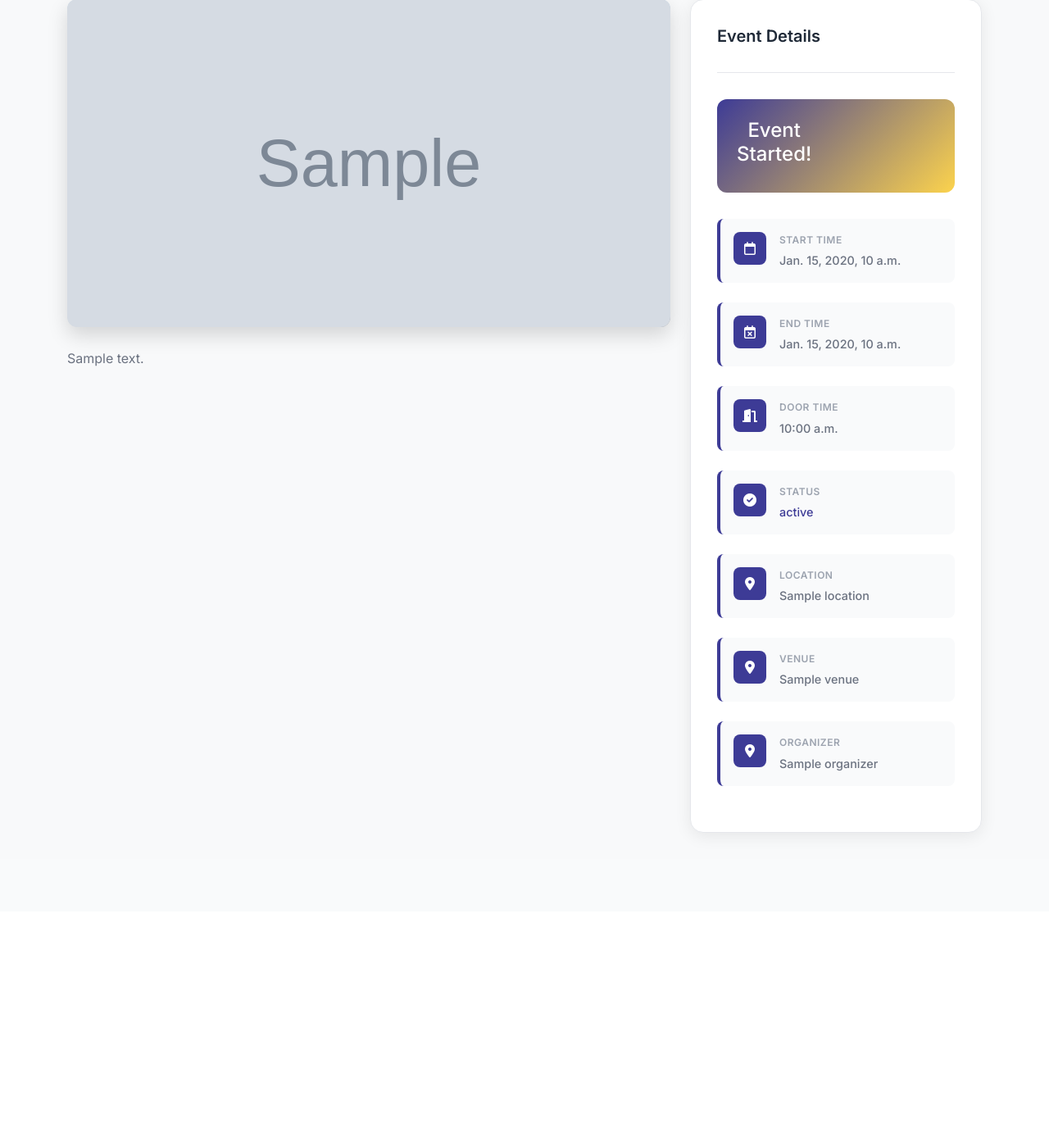
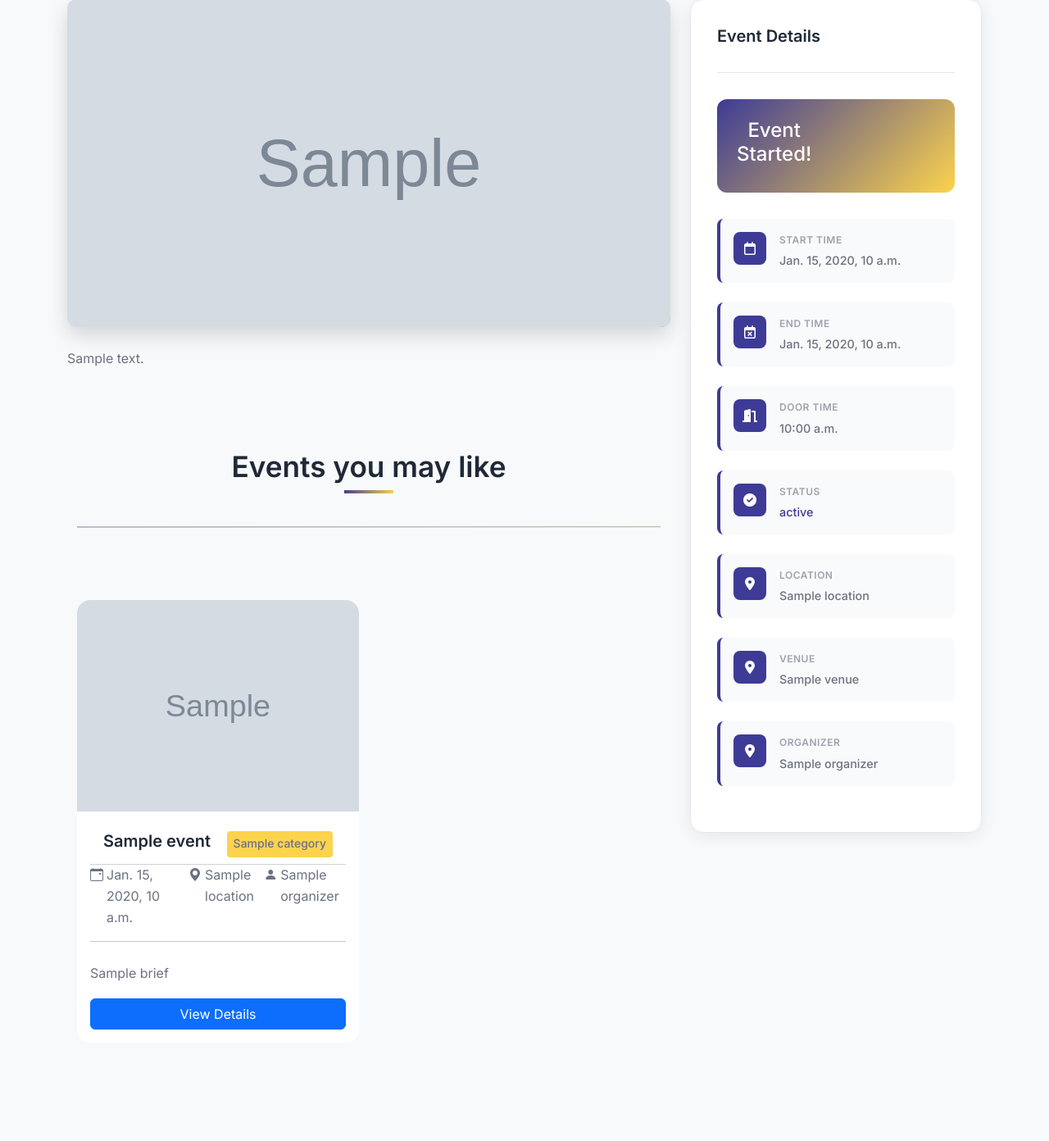
Before and after one commit to NgobeseA/ems_project, a Django app: template templates/event_details.html in a window 1280 px wide. Shown: the part 529-1921 px from the top of the page at 82% size. Before the commit the page ends 1554 px from the top, so only its background shows below. Run offline with Django 3.2, Linux system fonts and the light colour scheme; the template is opened without the code that fills it: most values are stand-ins (such as "Sample title", 1, 10 or a date in 2020); grey boxes marked "Sample" are stand-in pictures.

Commit message:
added recommended events when viewing an event

```diff
--- a/static/style.css
+++ b/static/style.css
@@ -50,6 +50,28 @@ body {
 .nav-link:hover {
     color: var(--primary-gold) !important;
 }
+
+.user-circle {
+  width: 40px;
+  height: 40px;
+  background-color: var(--primary-gold);
+  border-radius: 50%;
+  color: white;
+  font-weight: bold;
+  text-align: center;
+  line-height: 40px;
+  font-size: 20px;
+  margin: 0 auto;
+}
+
+.username-text {
+  display: block;
+  text-align: center;
+  margin-top: 4px;
+  font-size: 12px;
+  color: #333;
+}
+
 
 /* Main Content */
 .main-content {
--- a/templates/event_details.html
+++ b/templates/event_details.html
@@ -9,7 +9,7 @@
     <div class="row">
       <!-- Left Column - Event Image and Description -->
       <div class="col-lg-8">
-          <div class="fade-in">
+          <div class="fade-in mb-5">
               <!-- Event Image -->
               <img src="{{ event.image.url }}" alt="{{ event.title }}" class="event-image">
 
@@ -18,6 +18,74 @@
                   {{ event.description|safe }}
               </div>
           </div>
+
+          <section id="upcoming-events">
+  <div class="container">
+    <div class="py-5 text-center">
+      <h1 class="category-title" >Events you may like</h1>
+      <hr class="section-divider">
+    </div>
+    <!-- filter form in events -->
+    <div>
+      <form action="" method="post"></form>
+    </div>
+    <!-- filter end form -->
+
+    <!-- list of events -->
+    <div class="row">
+      {% for event in events %}
+      <div class="col-md-6 mb-4">
+        <div class="card h-100 fade-in my-card">
+          {% if event.image %}
+          <img
+            src="{{ event.image.url }}"
+            class="card-img-top"
+            alt="{{ event.title }}"
+          />
+          {% endif %}
+          <div class="card-body">
+            <div class="d-flex justify-content-between card-header">
+              <h5 class="card-title my-card-title">{{ event.title }}</h5>
+              <span>{{event.category}}</span>
+            </div>
+            <div class="d-flex justify-content-between">
+              <div class="d-flex gap-1 ">
+                <i class="bi bi-calendar-event" style="color:#6B7280;" 13 ></i>
+                <p class="card-text" style="color:#6B7280;">{{ event.date }}</p>
+              </div>
+              <div class="d-flex gap-1">
+                <i class="bi bi-geo-alt-fill" style="color:#6B7280;"></i>
+                <p class="card-text" style="color:#6B7280;">
+                   {{ event.location }}
+                </p>
+              </div>
+              <div class="d-flex gap-1">
+                <i class="bi bi-person-fill" style="color:#6B7280;"></i>
+                <p class="card-text" style="color:#6B7280;">
+                   {{ event.organizer }}
+                </p>
+              </div>
+            </div>
+            <hr>
+            <p class="event-description"> {{ event.brief }}</p>
+
+
+            <div class="d-grid gap-2">
+              <a href="{% url 'view_event' event.pk %}" class="btn btn-primary"
+              >View Details</a
+            >
+            </div>
+          </div>
+        </div>
+      </div>
+      {% empty %}
+      <p class="text-muted">No events found.</p>
+      {% endfor %}
+    </div>
+    <!-- end list of events -->
+  </div>
+</section>
+
       </div>
 
       <!-- Right Column - Event Details -->
--- a/templates/partials/navbar.html
+++ b/templates/partials/navbar.html
@@ -1,15 +1,23 @@
-<nav class="navbar navbar-expand-lg " id="navbar">
+<nav class="navbar navbar-expand-lg" id="navbar">
   <div class="container-fluid">
-    <a class="navbar-brand" href="{% url 'home' %}">
-      ABT Telecoms
-    </a>
-    <button class="navbar-toggler" type="button" data-bs-toggle="collapse" data-bs-target="#navbarSupportedContent" aria-controls="navbarSupportedContent" aria-expanded="false" aria-label="Toggle navigation">
+    <a class="navbar-brand" href="{% url 'home' %}"> ABT Telecoms </a>
+    <button
+      class="navbar-toggler"
+      type="button"
+      data-bs-toggle="collapse"
+      data-bs-target="#navbarSupportedContent"
+      aria-controls="navbarSupportedContent"
+      aria-expanded="false"
+      aria-label="Toggle navigation"
+    >
       <span class="navbar-toggler-icon"></span>
     </button>
     <div class="collapse navbar-collapse" id="navbarSupportedContent">
       <ul class="navbar-nav me-auto mb-2 mb-lg-0">
         <li class="nav-item">
-          <a class="nav-link active" aria-current="page" href="{% url 'home' %}">Home</a>
+          <a class="nav-link active" aria-current="page" href="{% url 'home' %}"
+            >Home</a
+          >
         </li>
         <li class="nav-item">
           <a class="nav-link" href="{% url 'event_list' %}">Events</a>
@@ -26,13 +34,19 @@
           <a class="nav-link" href="{% url 'gallery' %}">Gallery</a>
         </li>
         <li class="nav-item dropdown">
-          <a class="nav-link dropdown-toggle" href="#" role="button" data-bs-toggle="dropdown" aria-expanded="false">
+          <a
+            class="nav-link dropdown-toggle"
+            href="#"
+            role="button"
+            data-bs-toggle="dropdown"
+            aria-expanded="false"
+          >
             Dropdown
           </a>
           <ul class="dropdown-menu">
             <li><a class="dropdown-item" href="#">Action</a></li>
             <li><a class="dropdown-item" href="#">Another action</a></li>
-            <li><hr class="dropdown-divider"></li>
+            <li><hr class="dropdown-divider" /></li>
             <li><a class="dropdown-item" href="#">Something else here</a></li>
           </ul>
         </li>
@@ -42,8 +56,25 @@
       </ul>
       <div class="ms-auto">
         {% if user.is_authenticated%}
-      <a href="">{{user.username}}</a>
-      <a href="{% url 'logout'%}">Logout</a>
+        <div class="dropdown text-end">
+          <a
+            href="#"
+            class="d-flex justify-content-center align-items-center gap-1 link-dark text-decoration-none dropdown-toggle"
+            id="userDropdown"
+            data-bs-toggle="dropdown"
+            aria-expanded="false"
+          >
+            <div class="user-circle">{{ user.username|slice:":1"|upper }}</div>
+            <small class="username-text">{{ user.username }}</small>
+             <ul class="dropdown-menu text-small" aria-labelledby="userDropdown">
+            <li>
+              <a class="dropdown-item" href="{% url 'logout' %}">Logout</a>
+            </li>
+          </ul>
+          </a>
+
+        </div>
+
         {%else%}
         <div class="d-flex">
           <a href="{% url 'login' %}" class="nav-link">Login</a>
```
Also changed, not shown: event_app/views.py (+26 -3 lines). Lines whose indentation alone changed are shown as unchanged.
